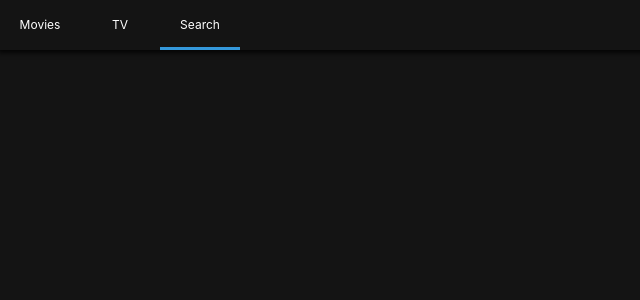
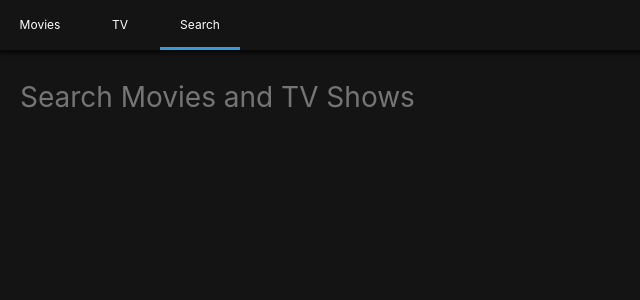
Before and after one commit to SeungsooChoi/sooflix, a React (Create React App) app: page /search in a window 1280 px wide. Shown: the top 300 px of the page, without its empty margins (0-640 px from the left). Built offline with nearby package versions, Linux system fonts and the light colour scheme.

Commit message:
Feat : SearchPresenter Component

```diff
--- a/src/Routes/Home/HomePresenter.js
+++ b/src/Routes/Home/HomePresenter.js
@@ -5,7 +5,7 @@
 import Loader from "Component/Loader";
 
 const Container = styled.div`
-  padding: 0px 10px;
+  padding: 0px 20px;
 `;
 
 const HomePresenter = ({ nowPlaying, popular, upcoming, loading, error }) =>
--- a/src/Routes/Search/SearchContainer.js
+++ b/src/Routes/Search/SearchContainer.js
@@ -11,11 +11,19 @@
     error: null,
   };
 
-  handleSubmit = () => {
+  handleSubmit = (event) => {
+    event.preventDefault();
     const { searchTerm } = this.state;
     if (searchTerm !== "") {
       this.searchByTerm(searchTerm);
     }
+  };
+
+  updateTerm = (event) => {
+    const {
+      target: { value },
+    } = event;
+    this.setState({ searchTerm: value });
   };
 
   searchByTerm = async () => {
@@ -46,6 +54,7 @@
         error={error}
         searchTerm={searchTerm}
         handleSubmit={this.handleSubmit}
+        updateTerm={this.updateTerm}
       />
     );
   }
--- a/src/Routes/Search/SearchPresenter.js
+++ b/src/Routes/Search/SearchPresenter.js
@@ -1,6 +1,23 @@
 import React from "react";
 import PropTypes from "prop-types";
 import styled from "styled-components";
+import Loader from "Component/Loader";
+import Section from "Component/Section";
+
+const Container = styled.div`
+  padding: 0px 20px;
+`;
+
+const Form = styled.form`
+  margin-bottom: 50px;
+  width: 100%;
+`;
+
+const Input = styled.input`
+  all: unset;
+  font-size: 28px;
+  width: 100%;
+`;
 
 const SearchPresenter = ({
   movieResults,
@@ -8,8 +25,39 @@
   loading,
   searchTerm,
   handleSubmit,
+  updateTerm,
   error,
-}) => null;
+}) => (
+  <Container>
+    <Form onSubmit={handleSubmit}>
+      <Input
+        placeholder="Search Movies and TV Shows"
+        value={searchTerm}
+        onChange={updateTerm}
+      />
+    </Form>
+    {loading ? (
+      <Loader />
+    ) : (
+      <>
+        {movieResults && movieResults.length > 0 && (
+          <Section title="Movie Results">
+            {movieResults.map((movie) => (
+              <span key={movie.id}>{movie.title}</span>
+            ))}
+          </Section>
+        )}
+        {tvResults && tvResults.length > 0 && (
+          <Section title="TV Show Results">
+            {tvResults.map((show) => (
+              <span key={show.id}>{show.name}</span>
+            ))}
+          </Section>
+        )}
+      </>
+    )}
+  </Container>
+);
 
 SearchPresenter.propTypes = {
   movieResults: PropTypes.array,
@@ -18,6 +66,7 @@
   searchTerm: PropTypes.string,
   loading: PropTypes.bool.isRequired,
   handleSubmit: PropTypes.func.isRequired,
+  updateTerm: PropTypes.func.isRequired,
 };
 
 export default SearchPresenter;
--- a/src/Routes/TV/TVPresenter.js
+++ b/src/Routes/TV/TVPresenter.js
@@ -5,7 +5,7 @@
 import Loader from "Component/Loader";
 
 const Container = styled.div`
-  padding: 0px 10px;
+  padding: 0px 20px;
 `;
 
 const TVPresenter = ({ topRated, popular, airingToday, loading, error }) =>
```
